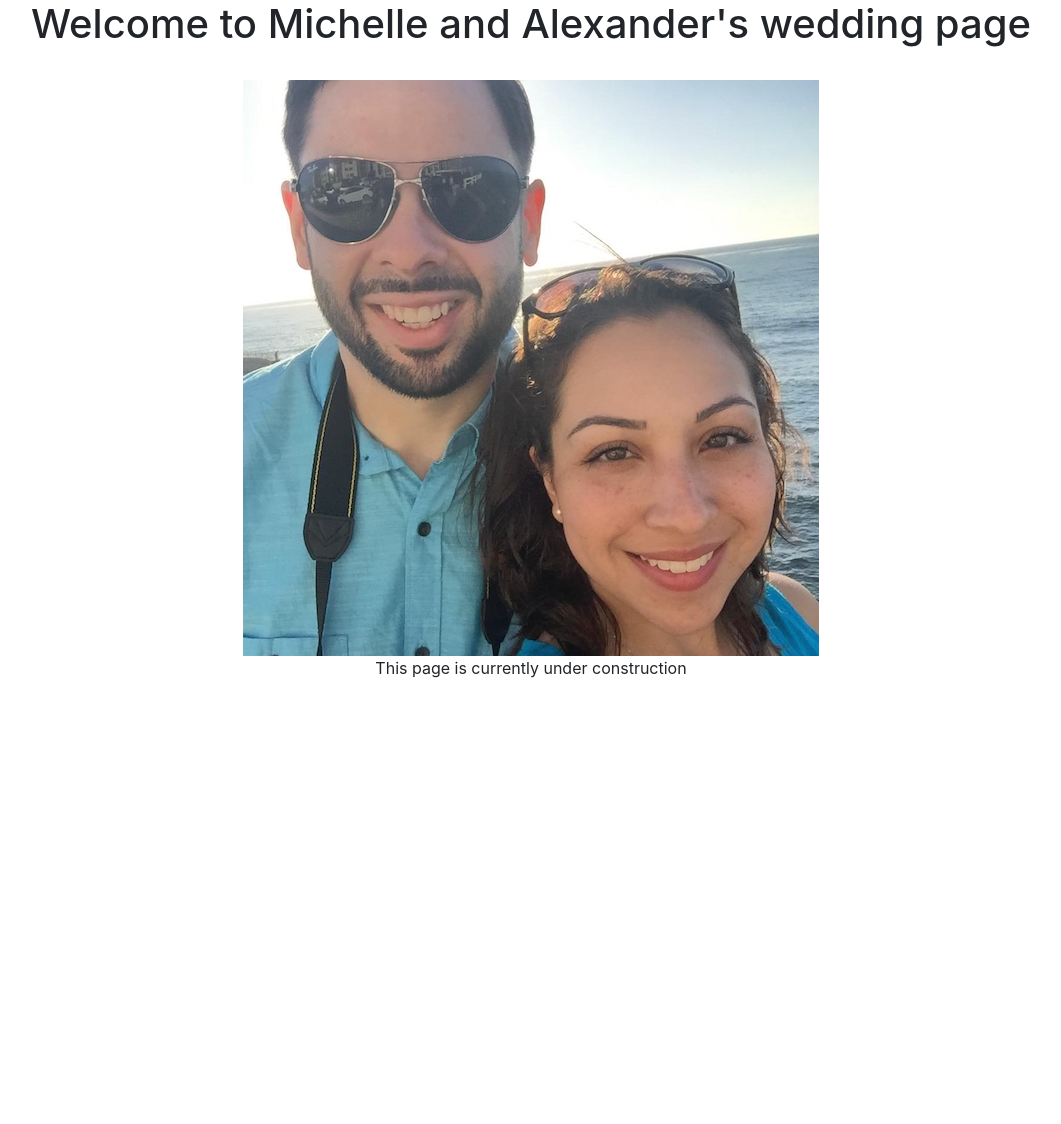
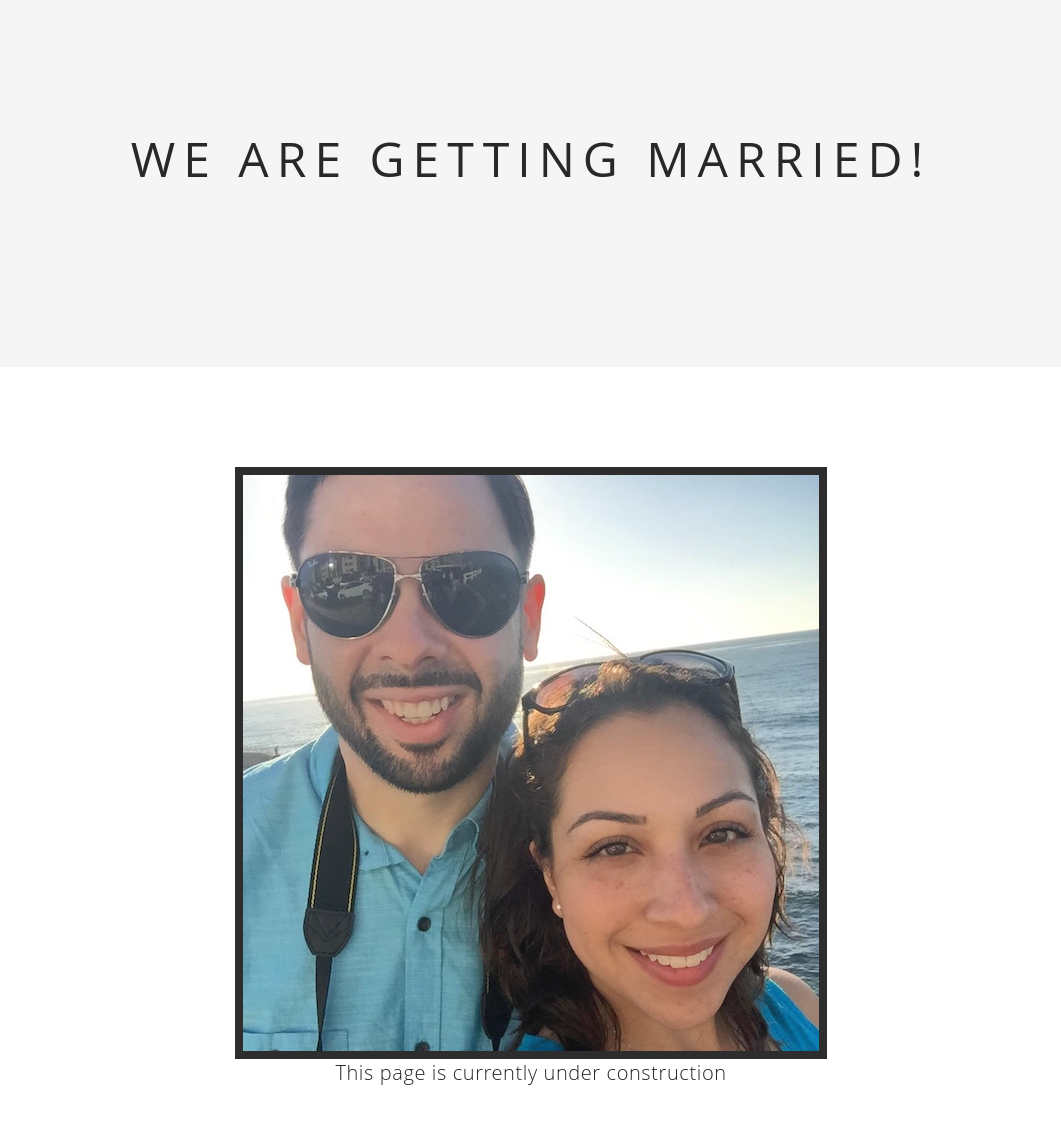
Before and after one commit to ariveralee/WeddingSite, a plain HTML site: page index.html in a window 1280 px wide. Shown: the whole page, without its empty margins (109-1170 px from the left). Before the commit the page ends 800 px from the top, so only its background shows below. Drawn offline with nearby package versions, Linux system fonts and the light colour scheme.

Commit message:
added css style

```diff
--- /dev/null
+++ b/css/home.css
@@ -0,0 +1,34 @@
+#title {
+    padding: 100px 0 140px;
+    font-family: 'Open Sans', sans-serif;
+    background: whitesmoke;
+}
+
+#title h1 {
+    font-size: 3.0em;
+    color: #282828;
+    text-transform: uppercase;
+    letter-spacing: 8px;
+    margin-top: 30px;
+    margin-bottom: 15px;
+}
+
+#intro {
+    padding: 100px 0 140px;
+    font-family: 'Open Sans', sans-serif;
+}
+
+#intro p {
+    color: 666666;
+    margin: 0 auto;
+    font-size: 1.25em;
+    letter-spacing: 0.03em;
+    line-height: 1.4em;
+    font-weight: 300;
+}
+
+#intro img {
+    max-width: 60em;
+    max-height: 90em;
+    border: .50em solid #2d2d2d;
+}
--- a/index.html
+++ b/index.html
@@ -5,10 +5,14 @@
     <meta charset="utf-8">
     <meta http-equiv="X-UA-Compatible" content="IE=edge">
     <meta name="viewport" content="width=device-width, initial-scale=1">
+    <meta name="image" content="images/michelleandalexander.jpg">
+    <meta name="url" content="www.alexander-michelle.com" <link rel="canonical" href="index.html">
+    <meta name="description" content="Michelle and Alexander's wedding page">
     <!-- The above 3 meta tags *must* come first in the head; any other head content must come *after* these tags -->
     <title>Michelle &amp; Alexander</title>
     <!-- Bootstrap -->
     <link href="css/bootstrap.min.css" rel="stylesheet">
+    <link rel="stylesheet" href="css/home.css">
     <!-- HTML5 shim and Respond.js for IE8 support of HTML5 elements and media queries -->
     <!-- WARNING: Respond.js doesn't work if you view the page via file:// -->
     <!--[if lt IE 9]>
@@ -18,13 +22,19 @@
 </head>
 
 <body>
-    <center>
-    <h1>Welcome to Michelle and Alexander's wedding page</h1>
-    <br>
-    <img class = "main-pic" src="images/michelleandalexander.jpg">
-    <br>
-    <p>This page is currently under construction </p>
-    </center>
+    <section id="title">
+        <center>
+            <h1>We are getting married!</h1>
+        </center>
+        <br>
+    </section>
+    <section id="intro">
+        <center>
+            <img class="main-pic" src="images/michelleandalexander.jpg">
+            <br>
+            <p>This page is currently under construction </p>
+        </center>
+    </section>
     <!-- jQuery (necessary for Bootstrap's JavaScript plugins) -->
     <script src="https://ajax.googleapis.com/ajax/libs/jquery/1.12.4/jquery.min.js"></script>
     <!-- Include all compiled plugins (below), or include individual files as needed -->
```
Also changed, not shown: 1 other file.
